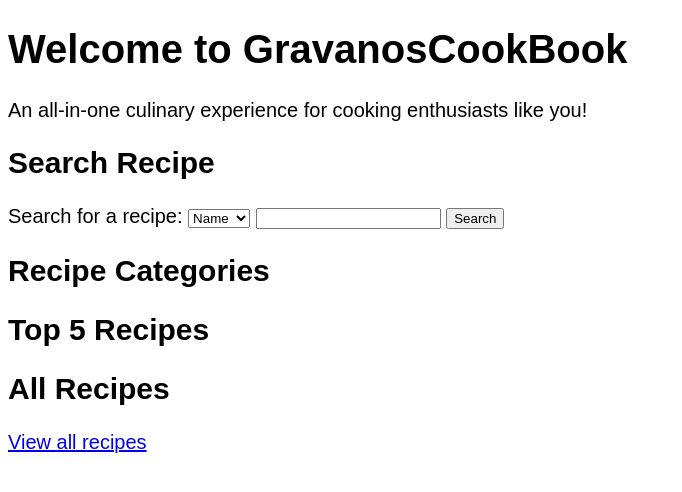
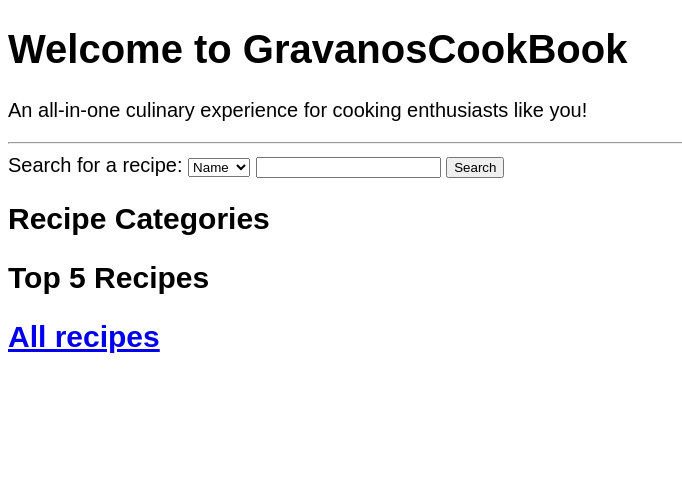
Before and after one commit to jonghyun-joann-lee/cs4111-Cookbook, a Flask app: template templates/index.html in a window 1280 px wide. Shown: the top 492 px of the page, without its empty margins (0-682 px from the left). Run offline with Flask 3, Linux system fonts and the light colour scheme; the template is opened without the code that fills it, so the values that code supplies are empty; parts of the project's set-up code (start-up, migrations or seed data) failed here and were passed over.

Commit message:
minor changes

```diff
--- a/templates/index.html
+++ b/templates/index.html
@@ -15,7 +15,8 @@
   <h1>Welcome to GravanosCookBook</h1>
   <p>An all-in-one culinary experience for cooking enthusiasts like you!</p>
 
-  <h2>Search Recipe</h2>
+  <hr>
+
   <form action="{{ url_for('search_results') }}" method="get">
     <label for="search-for">Search for a recipe:</label>
     <select name="search_type" id="search-type">
@@ -40,10 +41,7 @@
     {% endfor %}
   </div>
 
-  <h2>All Recipes</h2>
-  <p><a href="recipes">View all recipes</a></p>
-
-
+  <h2><a href="recipes">All recipes</a></h2>
 
 </body>
 
```
